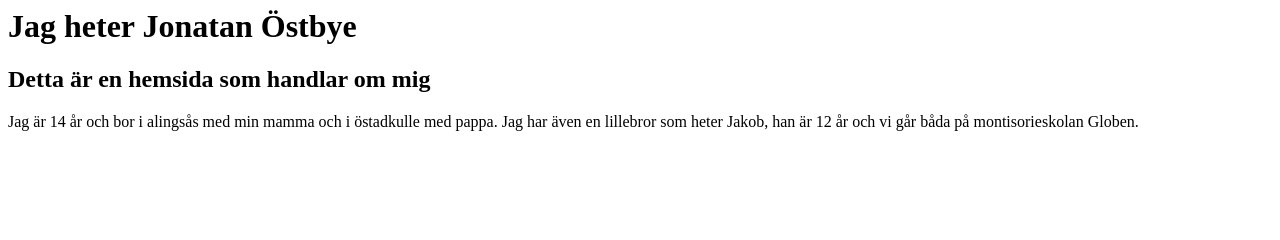
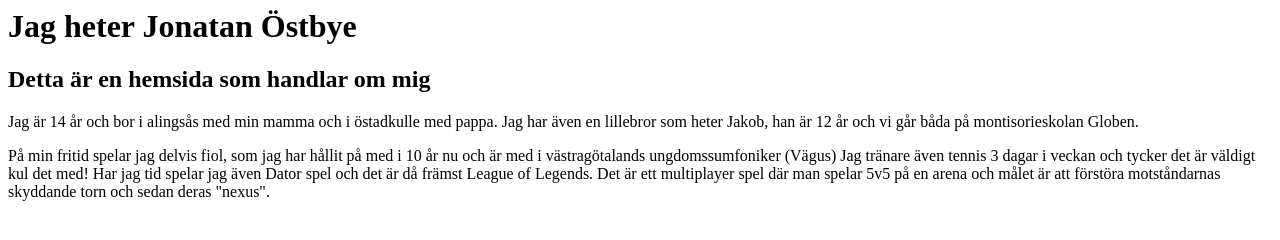
Before and after one commit to Swemonkey007/hemsida-om-mig, a plain HTML site: page index.html in a window 1280 px wide. Drawn offline with Linux system fonts and the light colour scheme.

Commit message:
Add files via upload

```diff
--- a/index.html
+++ b/index.html
@@ -1,4 +1,3 @@
-
 <html>
     <head>
         <title>Jonatan &Oumlstbye</title>
@@ -10,5 +9,9 @@
         <h2>Detta &aumlr en hemsida som handlar om mig</h2>
         <p>Jag &aumlr 14 &aringr och bor i alings&arings med min mamma och i &oumlstadkulle med pappa.
             Jag har &aumlven en lillebror som heter Jakob, han &aumlr 12 &aringr och vi g&aringr b&aringda p&aring montisorieskolan Globen.</p>
+            <p>På min fritid spelar jag delvis fiol, som jag har hållit på med i 10 år nu och är med i västragötalands ungdomssumfoniker (Vägus)
+              Jag tränare även tennis 3 dagar i veckan och tycker det är väldigt kul det med!
+              Har jag tid spelar jag även Dator spel och det är då främst League of Legends. Det är ett multiplayer spel där man spelar 5v5 på en arena och målet är att förstöra motståndarnas skyddande torn och sedan deras "nexus".
+            </p>
     </body>
 </html>
```
